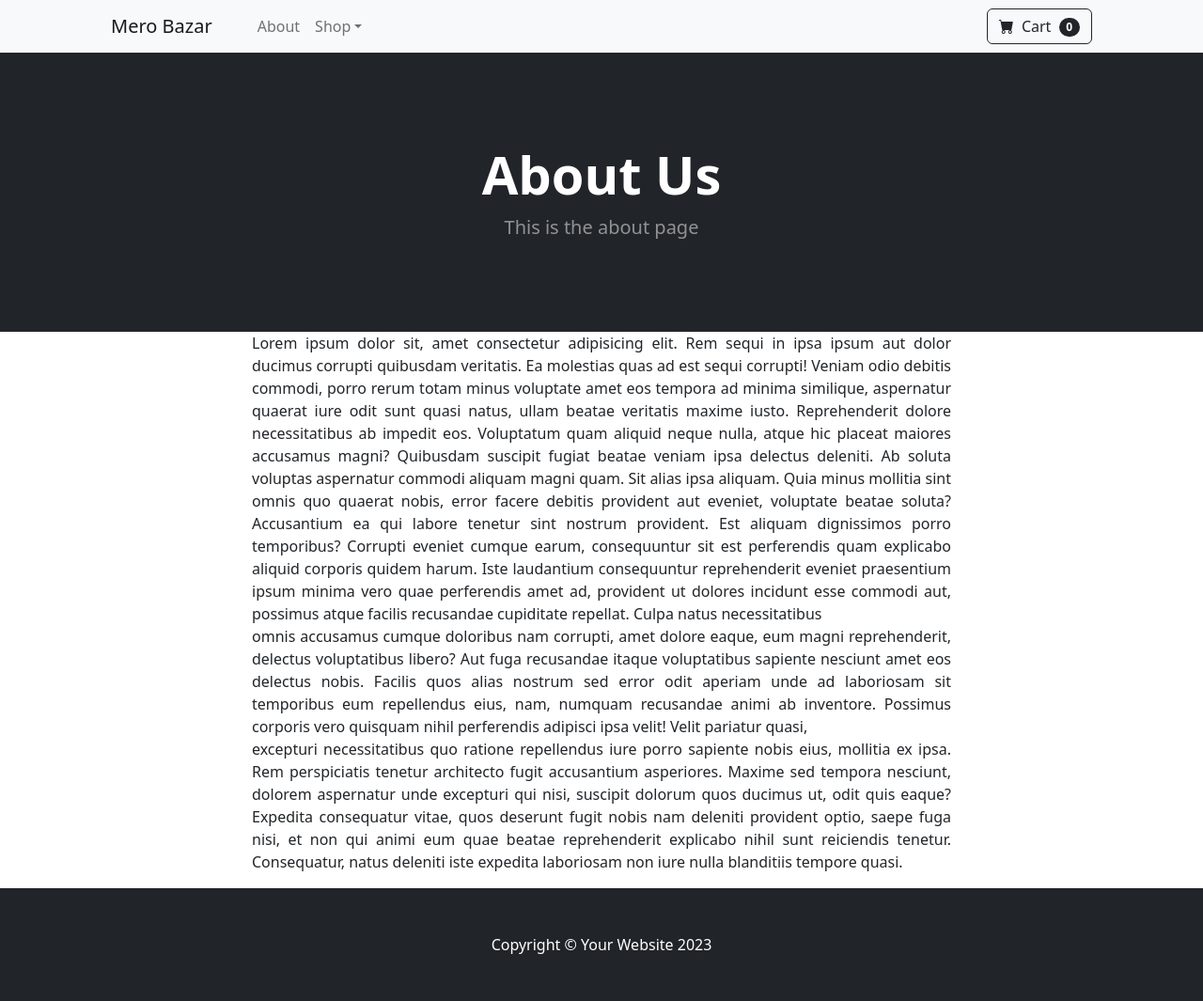
After one commit to DelTa-0/Django_ecom, a Django app: page /about/ in a window 1280 px wide. The commit adds this page. Shown: the whole page at 94% size. Run offline with Django 5.2, Linux system fonts and the light colour scheme; some libraries are stand-ins or nearby versions.

Commit message:
template done

```diff
--- /dev/null
+++ b/MeroBazar/store/templates/about.html
@@ -0,0 +1,36 @@
+{% extends "base.html" %}
+{% block title %}
+about
+{% endblock %}
+
+{% block  content%}
+<header class="bg-dark py-5">
+    <div class="container px-4 px-lg-5 my-5">
+        <div class="text-center text-white">
+            <h1 class="display-4 fw-bolder">About Us</h1>
+            <p class="lead fw-normal text-white-50 mb-0">This is the about page</p>
+        </div>
+    </div>
+</header>
+<div class="container">
+    <div class="row">
+        <center>
+            <div class="col-8">
+                <p align="justify">
+                    Lorem ipsum dolor sit, amet consectetur adipisicing elit. Rem sequi in ipsa ipsum aut dolor ducimus corrupti quibusdam veritatis. Ea molestias quas ad
+                    est sequi corrupti! Veniam odio debitis commodi, porro rerum totam minus voluptate amet eos tempora ad minima similique, aspernatur quaerat iure odit sunt quasi natus, ullam beatae veritatis maxime iusto.
+                     Reprehenderit dolore necessitatibus ab impedit eos. Voluptatum quam aliquid neque nulla, atque hic placeat maiores accusamus magni? Quibusdam suscipit fugiat beatae veniam ipsa delectus deleniti. Ab soluta
+                     voluptas aspernatur commodi aliquam magni quam. Sit alias ipsa aliquam. Quia minus mollitia sint omnis quo quaerat nobis, error facere debitis provident aut eveniet, voluptate beatae soluta? Accusantium ea
+                     qui labore tenetur sint nostrum provident. Est aliquam dignissimos porro temporibus? Corrupti eveniet cumque earum, consequuntur sit est perferendis quam explicabo aliquid corporis quidem harum. Iste laudantium
+                      consequuntur reprehenderit eveniet praesentium ipsum minima vero quae perferendis amet ad, provident ut dolores incidunt esse commodi aut, possimus atque facilis recusandae cupiditate repellat. Culpa natus necessitatibus <br>
+                       omnis accusamus cumque doloribus nam corrupti, amet dolore eaque, eum magni reprehenderit, delectus voluptatibus libero? Aut fuga recusandae itaque voluptatibus sapiente nesciunt amet eos delectus nobis. Facilis quos alias
+                       nostrum sed error odit aperiam unde ad laboriosam sit temporibus eum repellendus eius, nam, numquam recusandae animi ab inventore. Possimus corporis vero quisquam nihil perferendis adipisci ipsa velit! Velit pariatur quasi, <br>
+                        excepturi necessitatibus quo ratione repellendus iure porro sapiente nobis eius, mollitia ex ipsa. Rem perspiciatis tenetur architecto fugit accusantium asperiores. Maxime sed tempora nesciunt, dolorem aspernatur unde excepturi qui nisi, suscipit dolorum quos ducimus ut, odit quis eaque? Expedita consequatur vitae, quos deserunt fugit nobis nam deleniti provident optio, saepe fuga nisi,
+                    et non qui animi eum quae beatae reprehenderit explicabo nihil sunt reiciendis tenetur. Consequatur, natus deleniti iste expedita laboriosam non iure nulla blanditiis tempore quasi.
+                </p>
+
+            </div>
+        </center>
+    </div>
+</div>
+{% endblock %}
--- /dev/null
+++ b/MeroBazar/store/templates/base.html
@@ -0,0 +1,37 @@
+
+{%load static%}
+<!DOCTYPE html>
+<html lang="en">
+    <head>
+        <meta charset="utf-8" />
+        <meta name="viewport" content="width=device-width, initial-scale=1, shrink-to-fit=no" />
+        <meta name="description" content="" />
+        <meta name="author" content="" />
+       <title>{% block title %}{% endblock %}</title>
+
+
+        <!-- Favicon-->
+        <link rel="icon" type="image/x-icon" href="{%static 'assets/favicon.ico'%}" />
+        <!-- Bootstrap icons-->
+        <link href="https://cdn.jsdelivr.net/npm/bootstrap-icons@1.5.0/font/bootstrap-icons.css" rel="stylesheet" />
+        <!-- Core theme CSS (includes Bootstrap)-->
+        <link href="{%static 'css/styles.css'%}" rel="stylesheet" />
+    </head>
+    <body>
+        <!-- Navigation-->
+        {% include "navbar.html" %}
+        <!-- Header-->
+        {% block content %}
+
+        {% endblock %}
+
+        <!-- Footer-->
+        <footer class="py-5 bg-dark">
+            <div class="container"><p class="m-0 text-center text-white">Copyright &copy; Your Website 2023</p></div>
+        </footer>
+        <!-- Bootstrap core JS-->
+        <script src="https://cdn.jsdelivr.net/npm/bootstrap@5.2.3/dist/js/bootstrap.bundle.min.js"></script>
+        <!-- Core theme JS-->
+        <script src="{%static 'js/scripts.js'%}"></script>
+    </body>
+</html>
--- /dev/null
+++ b/MeroBazar/store/templates/navbar.html
@@ -0,0 +1,28 @@
+<nav class="navbar navbar-expand-lg navbar-light bg-light">
+    <div class="container px-4 px-lg-5">
+        <a class="navbar-brand" href="{%url 'home'%}">Mero Bazar</a>
+        <button class="navbar-toggler" type="button" data-bs-toggle="collapse" data-bs-target="#navbarSupportedContent" aria-controls="navbarSupportedContent" aria-expanded="false" aria-label="Toggle navigation"><span class="navbar-toggler-icon"></span></button>
+        <div class="collapse navbar-collapse" id="navbarSupportedContent">
+            <ul class="navbar-nav me-auto mb-2 mb-lg-0 ms-lg-4">
+
+                <li class="nav-item"><a class="nav-link" href="{%url 'about'%}">About</a></li>
+                <li class="nav-item dropdown">
+                    <a class="nav-link dropdown-toggle" id="navbarDropdown" href="#" role="button" data-bs-toggle="dropdown" aria-expanded="false">Shop</a>
+                    <ul class="dropdown-menu" aria-labelledby="navbarDropdown">
+                        <li><a class="dropdown-item" href="#!">All Products</a></li>
+                        <li><hr class="dropdown-divider" /></li>
+                        <li><a class="dropdown-item" href="#!">Popular Items</a></li>
+                        <li><a class="dropdown-item" href="#!">New Arrivals</a></li>
+                    </ul>
+                </li>
+            </ul>
+            <form class="d-flex">
+                <button class="btn btn-outline-dark" type="submit">
+                    <i class="bi-cart-fill me-1"></i>
+                    Cart
+                    <span class="badge bg-dark text-white ms-1 rounded-pill">0</span>
+                </button>
+            </form>
+        </div>
+    </div>
+</nav>
--- a/MeroBazar/store/urls.py
+++ b/MeroBazar/store/urls.py
@@ -4,4 +4,5 @@ from . import views
 
 urlpatterns = [
     path('',views.home,name='home'),
+    path('about/',views.about,name='about'),
 ]
--- a/MeroBazar/store/views.py
+++ b/MeroBazar/store/views.py
@@ -7,3 +7,6 @@ def home(request):
     return render(request,'home.html',{
         'products':products
     })
+
+def about(request):
+    return render(request,'about.html')
```
Also changed, not shown: MeroBazar/store/templates/home.html (+3 -55 lines).
